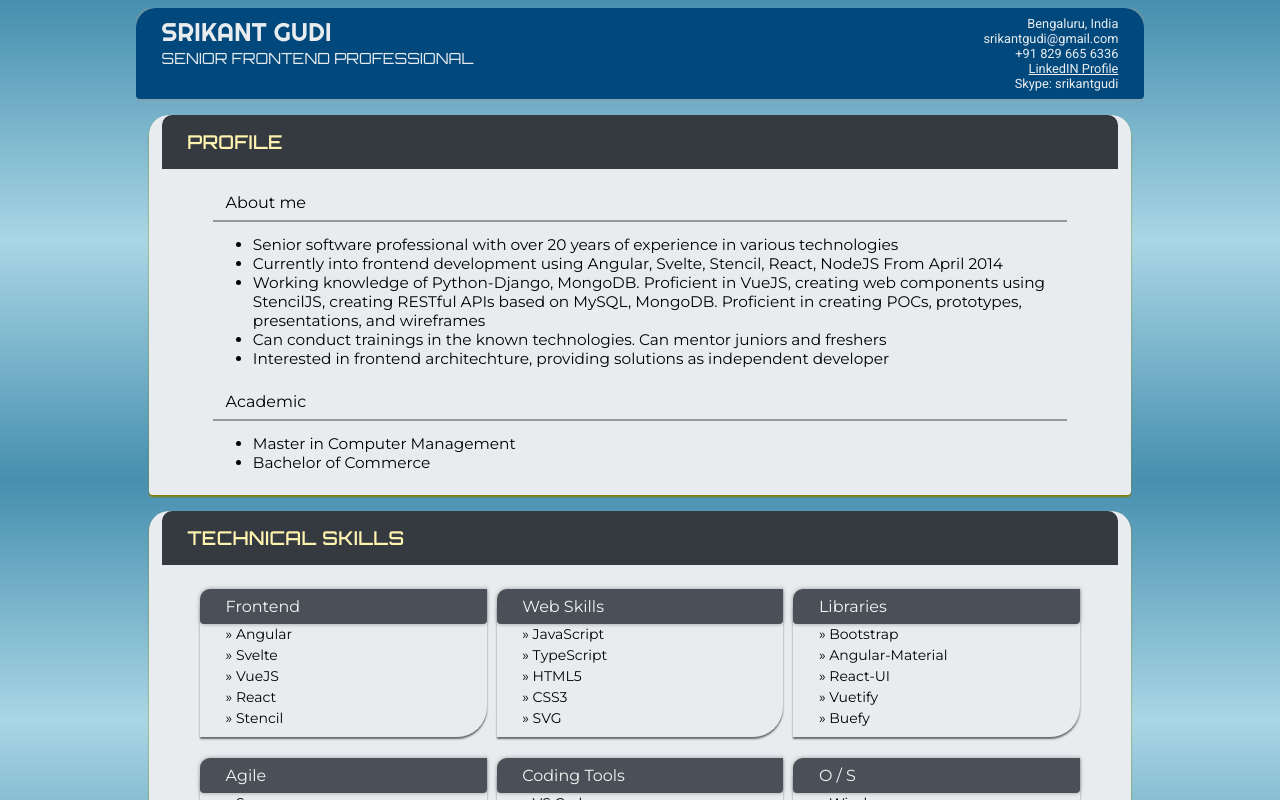
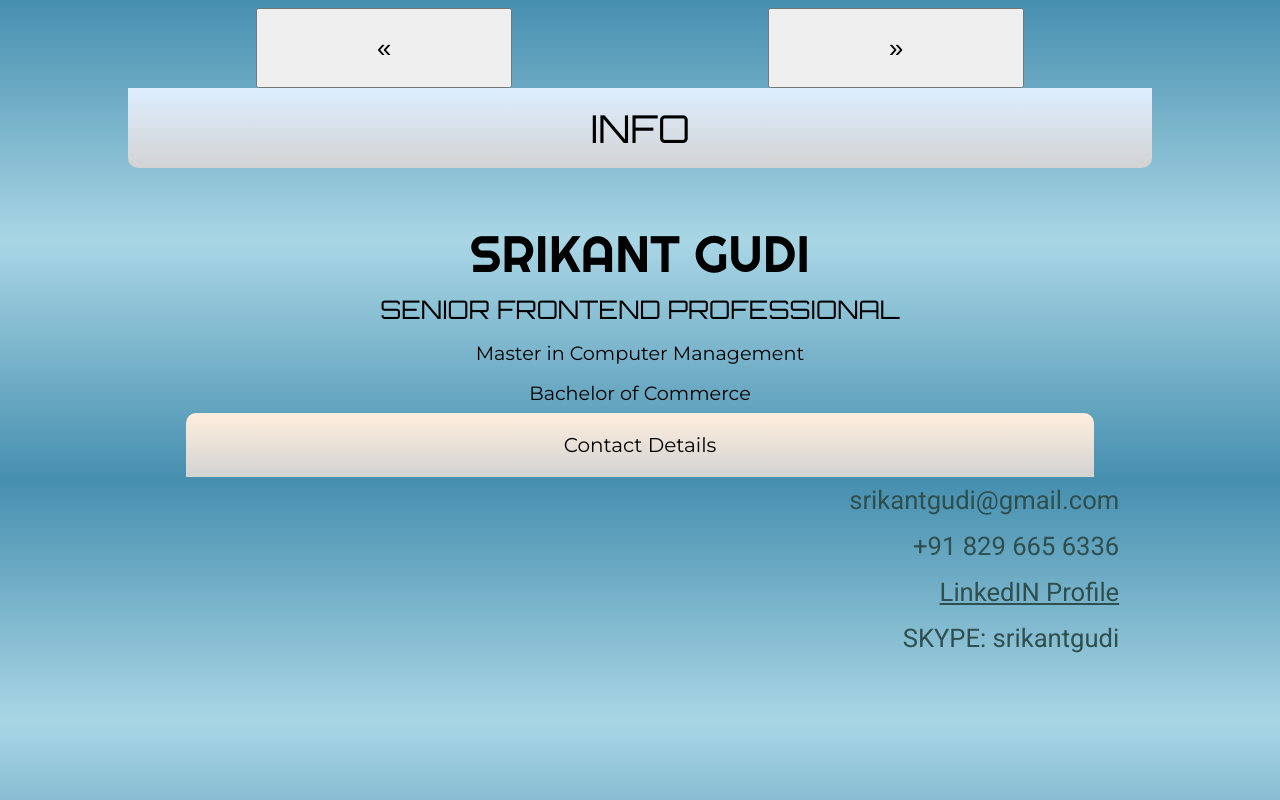
Before and after one commit to srikantgudi/srikantgudi.github.io, a Svelte app: page / in a window 1280 px wide. Shown: the top 800 px of the page. Built offline with nearby package versions, Linux system fonts and the light colour scheme; a web font is replaced by a local one.

Commit message:
Modified layout

```diff
--- a/public/global.css
+++ b/public/global.css
@@ -17,60 +17,102 @@ html {
     border-radius: 20px 20px 4px 4px;
 }
 .page-title {
+    font-size: 4vw;
+    font-family: Righteous;
+    text-transform: uppercase;
+    text-align: center;
+    margin-bottom: 1vh;
+}
+.position-title {
     font-size: 2vw;
-    font-family: Righteous;
-    color: #e9ecef;
+    font-family: Orbitron;
     text-transform: uppercase;
+    text-align: center;
+    margin-bottom: 1vh;
 }
 a {
-    color: #e9ecef;
+    color: darkslategrey;
+}
+.center {
+    text-align: center;
+    padding: 1vh 1vw;
+}
+.btnnav {
+    display: grid;
+    grid-template-columns: 1fr 1fr;
+    height: 10vh;
+}
+.resume {
+    display: grid;
+    grid-template-rows: 1fr 3fr 1fr;
+    width: 80vw;
+    height: 98vh;
+    overflow-y: auto;
+    margin: auto;
+}
+.edu {
+    font-size: 1.5vw;
+    font-family: Montserrat;
+}
+.current {
+    padding: 10px 20px;
+    height: 60vh;
+    overflow-y: auto;
 }
 .resume-section {
     box-shadow: 0 2px 2px olive;
     margin: 0 1vw;
     border-radius: 20px 20px 4px 4px;
-    background-color: #e9ecef;
     padding-bottom: 1vh;
 }
-.position-title {
-    font-size: 1.2vw;
-    font-family: Orbitron;
-    color: #e9ecef;
-    text-transform: uppercase;
+.contact-item {
+    font-family: Roboto;
+    font-size: 2vw;
+    text-align: right;
+    color: darkslategrey;
 }
-.contact-info {
-    font-family: Roboto;
-    font-size: 1vw;
-    text-align: right;
+.nav-btn {
+    display: block;
+    width: 50%;
+    margin: 0 auto;
+    height: 10vh;
+    font-size: 2vw;
 }
 .sectiontitle {
     font-family: Orbitron;
-    font-size: 18px;
-    font-weight: bold;
-    background-color: #343a40;
-    color: #fff3b0;
-    letter-spacing: 1px;
-    padding: 2vh 2vw;
-    margin: 2vh 1vw;
-    border-radius: 10px 10px 0 0;
+    background: linear-gradient(#def,lightgrey);
+    font-size: 3vw;
+    display: flex;
+    align-items: center;
+    justify-content: center;
+    height: 10vh;
+    margin-bottom: 10px;
+    border-radius: 0 0 10px 10px;
 }
 .subsection {
     margin: 1vh 5vw;
 }
 .subsectiontitle {
     font-family: Montserrat;
-    font-size: 16px;
-    box-shadow: 0 2px 0 #999999;
-    padding: 1vh 1vw;
+    background: linear-gradient(#fed,lightgrey);
+    font-size: 20px;
+    display: flex;
+    align-items: center;
+    height: 8vh;
+    justify-content: center;
+    margin: 0 3vw;
+    border-radius: 10px 10px 0 0;
 }
 .content-text {
     font-family: Montserrat;
-    font-size: 1.2vw;
 }
-@media screen and (max-width: 720px) {
+@media screen and (max-width: 640px) {
     #app {
         height: auto;
         margin: 0;
+    }
+    .sectiontitle {
+        font-size: 16px;
     }
     .page-title {
         font-size: 18px;
--- a/src/App.svelte
+++ b/src/App.svelte
@@ -1,28 +1,44 @@
 <script>
+	import Info from './Info.svelte';
 	import Profile from './Profile.svelte';
 	import Skills from './Skills.svelte';
 	import WorkHistory from './WorkHistory.svelte';
+	let name = 'world';
+
+	let pages = [
+		{'title': 'INFO', comp: Info},
+		{'title': 'PROFILE', comp: Profile},
+		{'title': 'TECHNICAL SKILLS', comp: Skills},
+		{'title': 'WORK EXPERIENCE', comp: WorkHistory}
+	];
+	let current = 0, lastPage = pages.length - 1;
+
+	const goPage = (n) => {
+		current += n
+		if (current < 0) {
+			current = lastPage
+		} else if (current > lastPage) {
+			current = 0
+		}
+	}
 </script>
-<div id="app">
-	<div class="topnav">
-		<div>
-			<div class="page-title">Srikant Gudi</div>
-			<div class="position-title" >
-				Senior Frontend Professional
-			</div>
-		</div>
-		<div class="contact-info">
-			<div class="contact-item">Bengaluru, India</div>
-			<div class="contact-item">srikantgudi@gmail.com</div>
-			<div class="contact-item">+91 829 665 6336</div>
-			<div class="contact-item"><a href="https://www.linkedin.com/in/srikantgudi-blr" target="_blank">LinkedIN Profile</a></div>
-			<div class="contact-item">Skype: srikantgudi</div>
-		</div>
+
+<div class="resume">
+	<div class="btnnav">
+		<button class="nav-btn" on:click={() => {goPage(-1)}}>
+			&laquo;
+		</button>
+		<button class="nav-btn" on:click={() => {goPage(1)}}>
+			&raquo;
+		</button>
 	</div>
+	<div class="sectiontitle">
+		{pages[current].title}
+	</div>
+	<div class="current">
+		<svelte:component this={pages[current].comp} />
+	</div>
+	<div class="btnnav">
 
-	<div class="content">
-		<Profile />
-		<Skills />
-		<WorkHistory />
 	</div>
 </div>
--- /dev/null
+++ b/src/Info.svelte
@@ -0,0 +1,29 @@
+<div class="page-title">
+	Srikant Gudi
+</div>
+<div class="position-title">
+	Senior Frontend Professional
+</div>
+<div class="center edu">
+	Master in Computer Management
+</div>
+<div class="center edu">
+	Bachelor of Commerce
+</div>
+<div class="subsectiontitle">
+    Contact Details
+</div>
+<div class="center contact-item">
+	srikantgudi@gmail.com
+</div>
+<div class="center contact-item">
+	+91 829 665 6336
+</div>
+<div class="center contact-item">
+	<a href="https://www.linkedin.com/in/srikantgudi-blr/">
+		LinkedIN Profile
+	</a>
+</div>
+<div class="center contact-item">
+	SKYPE: srikantgudi
+</div>
--- a/src/Profile.svelte
+++ b/src/Profile.svelte
@@ -1,8 +1,17 @@
 <script>
   import {data} from './data/data';
 </script>
+<style>
+  li {
+    list-style-type: none;
+    text-indent: -15px;
+    margin-left: 35px;
+  }
+  li::before {
+    content: '\bb\20';
+  }
+</style>
 <div class="resume-section">
-  <div class="sectiontitle">PROFILE</div>
   <div class="subsection">
     <div class="subsectiontitle">About me</div>
     <div class="content-text">
--- a/src/Skills.svelte
+++ b/src/Skills.svelte
@@ -43,7 +43,6 @@
 </style>
 
 <div class="resume-section">
-  <div class="sectiontitle">TECHNICAL SKILLS</div>
   <div class="skills">
     {#each data.skills as skill}
       <div class="skillgroup">
--- a/src/WorkHistory.svelte
+++ b/src/WorkHistory.svelte
@@ -28,7 +28,6 @@
   .details {
     margin: 1vh 4vw;
     font-family: Montserrat;
-    font-size: 1vw;
   }
   .exp:hover {
     box-shadow: 0 0 10px #666666;
@@ -45,7 +44,6 @@
 </style>
 
 <div class="resume-section">
-  <div class="sectiontitle">WORK EXPERIENCE</div>
   {#each data.exp as exp, idx}
     <div class="exp">
       <div class="job-title">
```
Also changed, not shown: src/Contact.svelte (added, +14 -0 lines).
